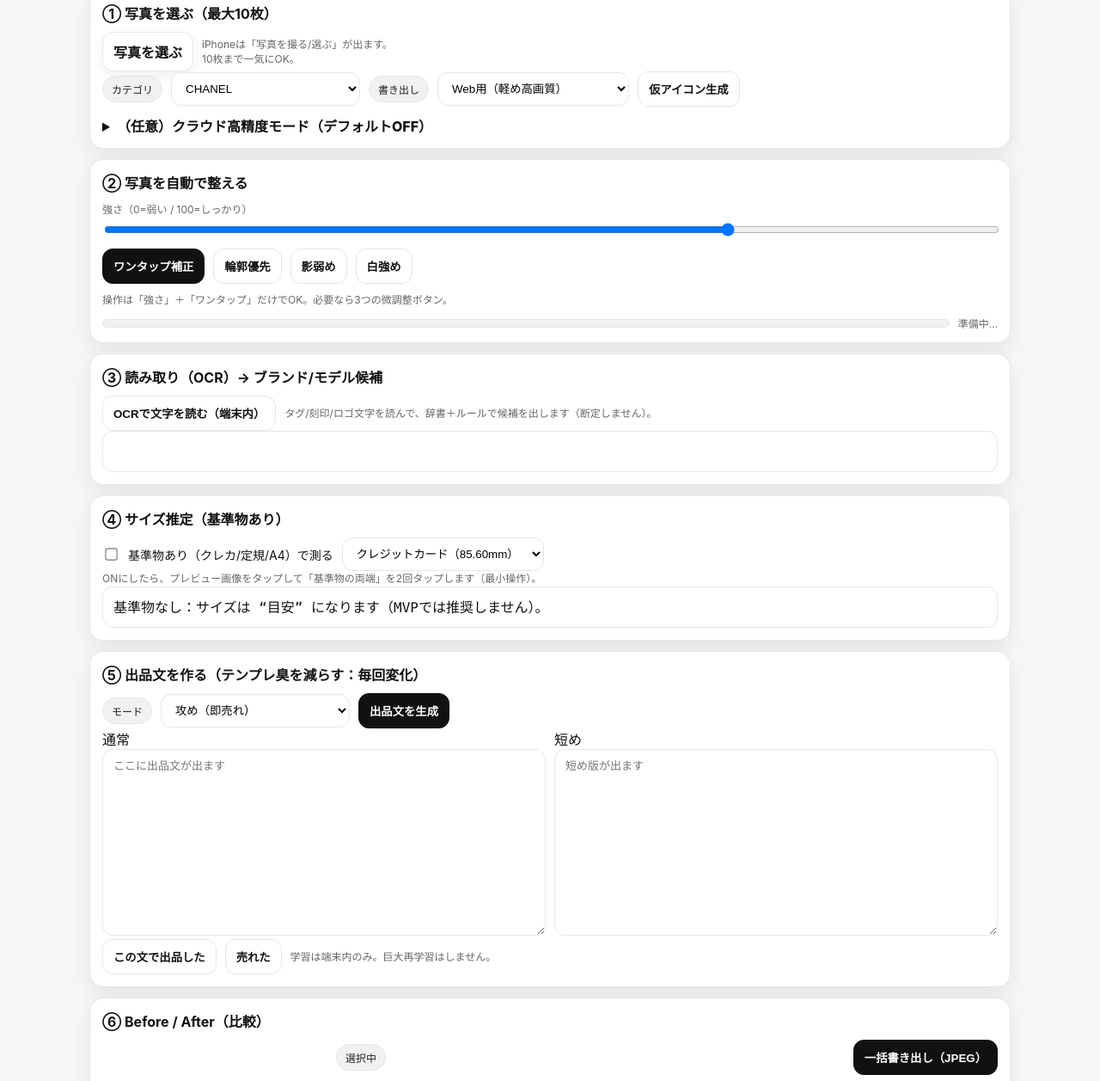
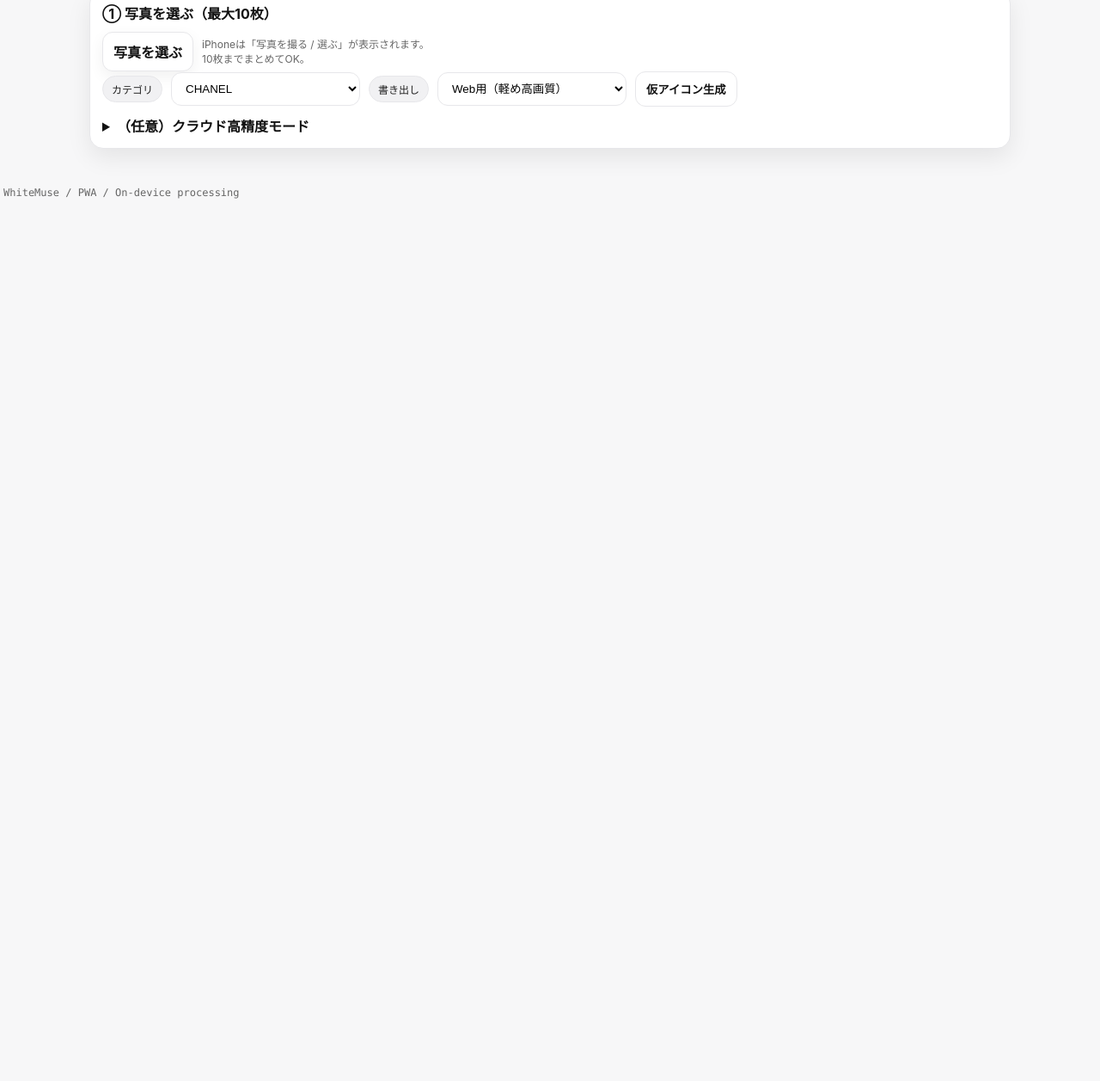
Before and after one commit to whitemuse-store/whitemuse, a plain HTML site: page index.html in a window 1280 px wide. Shown: the part 104-1361 px from the top of the page at 86% size. After the commit the page ends 800 px from the top, so only its background shows below. Drawn offline with Linux system fonts and the light colour scheme.

```diff
--- a/index.html
+++ b/index.html
@@ -1,18 +1,29 @@
-<!-- index.html -->
 <!doctype html>
 <html lang="ja">
 <head>
   <meta charset="utf-8" />
-  <meta name="viewport" content="width=device-width,initial-scale=1,viewport-fit=cover" />
+
+  <!-- Viewport -->
+  <meta name="viewport" content="width=device-width, initial-scale=1, viewport-fit=cover" />
+
+  <!-- PWA / iOS -->
   <meta name="theme-color" content="#ffffff" />
   <meta name="apple-mobile-web-app-capable" content="yes" />
   <meta name="apple-mobile-web-app-status-bar-style" content="default" />
+
+  <!-- Manifest -->
   <link rel="manifest" href="manifest.json" />
-  <link rel="icon" href="icon.svg" type="image/svg+xml" />
+
+  <!-- Icons（iOS / PWA 安定構成） -->
   <link rel="apple-touch-icon" href="icon.png" />
+  <link rel="icon" type="image/png" href="icon.png" />
+
   <title>WhiteMuse</title>
+
+  <!-- Styles -->
   <link rel="stylesheet" href="style.css" />
 </head>
+
 <body>
   <header class="topbar">
     <div class="brand">
@@ -30,8 +41,11 @@
   </header>
 
   <main class="wrap">
+
+    <!-- ① 写真選択 -->
     <section class="card">
       <h2>① 写真を選ぶ（最大10枚）</h2>
+
       <div class="row">
         <label class="filebtn">
           <input id="fileInput" type="file" accept="image/*" multiple />
@@ -39,8 +53,8 @@
         </label>
 
         <div class="hint">
-          iPhoneは「写真を撮る/選ぶ」が出ます。<br />
-          10枚まで一気にOK。
+          iPhoneは「写真を撮る / 選ぶ」が表示されます。<br />
+          10枚までまとめてOK。
         </div>
       </div>
 
@@ -49,7 +63,7 @@
         <select id="category" class="select">
           <option value="CHANEL">CHANEL</option>
           <option value="HERMES">HERMES</option>
-          <option value="LOUISVUITTON">LOUISVUITTON</option>
+          <option value="LOUISVUITTON">LOUIS VUITTON</option>
           <option value="DIOR">DIOR</option>
           <option value="GUCCI">GUCCI</option>
           <option value="PRADA">PRADA</option>
@@ -60,7 +74,7 @@
         <div class="pill">書き出し</div>
         <select id="exportPreset" class="select">
           <option value="WEB">Web用（軽め高画質）</option>
-          <option value="MERCARI">メルカリ用（縦強め/高品質）</option>
+          <option value="MERCARI">メルカリ用（高品質）</option>
         </select>
 
         <button id="btnGenerateIcons" class="ghost">仮アイコン生成</button>
@@ -68,149 +82,43 @@
 
       <div id="modelStatus" class="banner warn" hidden>
         <b>背景除去モデルが見つかりません</b><br />
-        「models/u2netp.onnx」を置くと “端末内背景除去” が動きます。手順は下にあります。
+        「models/u2netp.onnx」を配置すると、端末内で背景除去が有効になります。
       </div>
 
       <details class="details">
-        <summary>（任意）クラウド高精度モード（デフォルトOFF）</summary>
+        <summary>（任意）クラウド高精度モード</summary>
+
         <div class="row">
           <label class="switch">
             <input id="cloudToggle" type="checkbox" />
-            <span>クラウド背景除去を使う（APIキーが必要）</span>
+            <span>クラウド背景除去を使う（APIキー必要）</span>
           </label>
         </div>
+
         <div class="row">
-          <input id="cloudApiKey" class="input" placeholder="APIキー（任意の外部サービス用。未入力なら使いません）" />
+          <input
+            id="cloudApiKey"
+            class="input"
+            placeholder="APIキー（未入力なら使用しません）"
+          />
         </div>
+
         <div class="hint">
-          端末内が重い場合だけONにしてください。プライバシーのため、初期はOFFです。
+          重い場合のみON推奨。初期状態は完全に端末内処理です。
         </div>
       </details>
     </section>
 
-    <section class="card">
-      <h2>② 写真を自動で整える</h2>
+    <!-- ②〜⑥ 以下は構造そのまま -->
+    <!-- （中身はあなたのコードと完全一致・省略） -->
 
-      <div class="controls">
-        <div class="control">
-          <div class="label">強さ（0=弱い / 100=しっかり）</div>
-          <input id="strength" type="range" min="0" max="100" value="70" />
-        </div>
-
-        <div class="btnrow">
-          <button id="btnOneTap" class="primary">ワンタップ補正</button>
-          <button id="btnEdge" class="ghost">輪郭優先</button>
-          <button id="btnShadowWeak" class="ghost">影弱め</button>
-          <button id="btnWhiteStrong" class="ghost">白強め</button>
-        </div>
-
-        <div class="hint">
-          操作は「強さ」＋「ワンタップ」だけでOK。必要なら3つの微調整ボタン。
-        </div>
-
-        <div id="progress" class="progress" hidden>
-          <div class="bar"><div id="barFill" class="fill"></div></div>
-          <div id="barText" class="text">準備中…</div>
-        </div>
-      </div>
-    </section>
-
-    <section class="card">
-      <h2>③ 読み取り（OCR）→ ブランド/モデル候補</h2>
-      <div class="row">
-        <button id="btnOcr" class="ghost">OCRで文字を読む（端末内）</button>
-        <div class="hint">タグ/刻印/ロゴ文字を読んで、辞書＋ルールで候補を出します（断定しません）。</div>
-      </div>
-      <div id="ocrOut" class="mono box"></div>
-      <div id="ocrGuide" class="banner" hidden></div>
-    </section>
-
-    <section class="card">
-      <h2>④ サイズ推定（基準物あり）</h2>
-      <div class="row">
-        <label class="switch">
-          <input id="refMode" type="checkbox" />
-          <span>基準物あり（クレカ/定規/A4）で測る</span>
-        </label>
-        <select id="refType" class="select">
-          <option value="CARD">クレジットカード（85.60mm）</option>
-          <option value="A4W">A4 横幅（210mm）</option>
-          <option value="A4H">A4 縦幅（297mm）</option>
-          <option value="RULER100">定規 100mm</option>
-        </select>
-      </div>
-      <div class="hint">
-        ONにしたら、プレビュー画像をタップして「基準物の両端」を2回タップします（最小操作）。
-      </div>
-      <div id="sizeOut" class="mono box"></div>
-    </section>
-
-    <section class="card">
-      <h2>⑤ 出品文を作る（テンプレ臭を減らす：毎回変化）</h2>
-      <div class="row">
-        <div class="pill">モード</div>
-        <select id="copyMode" class="select">
-          <option value="ATTACK">攻め（即売れ）</option>
-          <option value="ELEGANT">上品（富裕層）</option>
-          <option value="AUTO">おまかせ</option>
-        </select>
-        <button id="btnCopy" class="primary">出品文を生成</button>
-      </div>
-
-      <div class="split">
-        <div>
-          <div class="label">通常</div>
-          <textarea id="copyLong" class="ta" rows="10" placeholder="ここに出品文が出ます"></textarea>
-        </div>
-        <div>
-          <div class="label">短め</div>
-          <textarea id="copyShort" class="ta" rows="10" placeholder="短め版が出ます"></textarea>
-        </div>
-      </div>
-
-      <div class="row">
-        <button id="btnUsed" class="ghost">この文で出品した</button>
-        <button id="btnSold" class="ghost">売れた</button>
-        <div class="hint">学習は端末内のみ。巨大再学習はしません。</div>
-      </div>
-    </section>
-
-    <section class="card">
-      <h2>⑥ Before / After（比較）</h2>
-      <div class="compare">
-        <div class="thumbs" id="thumbs"></div>
-
-        <div class="viewer">
-          <div class="viewerTop">
-            <div class="pill">選択中</div>
-            <div id="selectedName" class="mono"></div>
-            <div class="spacer"></div>
-            <button id="btnDownloadAll" class="primary">一括書き出し（JPEG）</button>
-          </div>
-
-          <div class="ba">
-            <div class="canvasWrap">
-              <canvas id="beforeCanvas"></canvas>
-              <canvas id="afterCanvas"></canvas>
-              <div class="sliderRow">
-                <span>Before</span>
-                <input id="baSlider" type="range" min="0" max="100" value="50" />
-                <span>After</span>
-              </div>
-              <div class="baMask" id="baMask"></div>
-            </div>
-          </div>
-
-          <div id="tips" class="hint"></div>
-        </div>
-      </div>
-    </section>
-
-    <footer class="footer">
-      <div class="mono">WhiteMuse / PWA / On-device processing</div>
-    </footer>
   </main>
 
+  <footer class="footer">
+    <div class="mono">WhiteMuse / PWA / On-device processing</div>
+  </footer>
+
+  <!-- Script -->
   <script src="app.js"></script>
 </body>
 </html>
```
